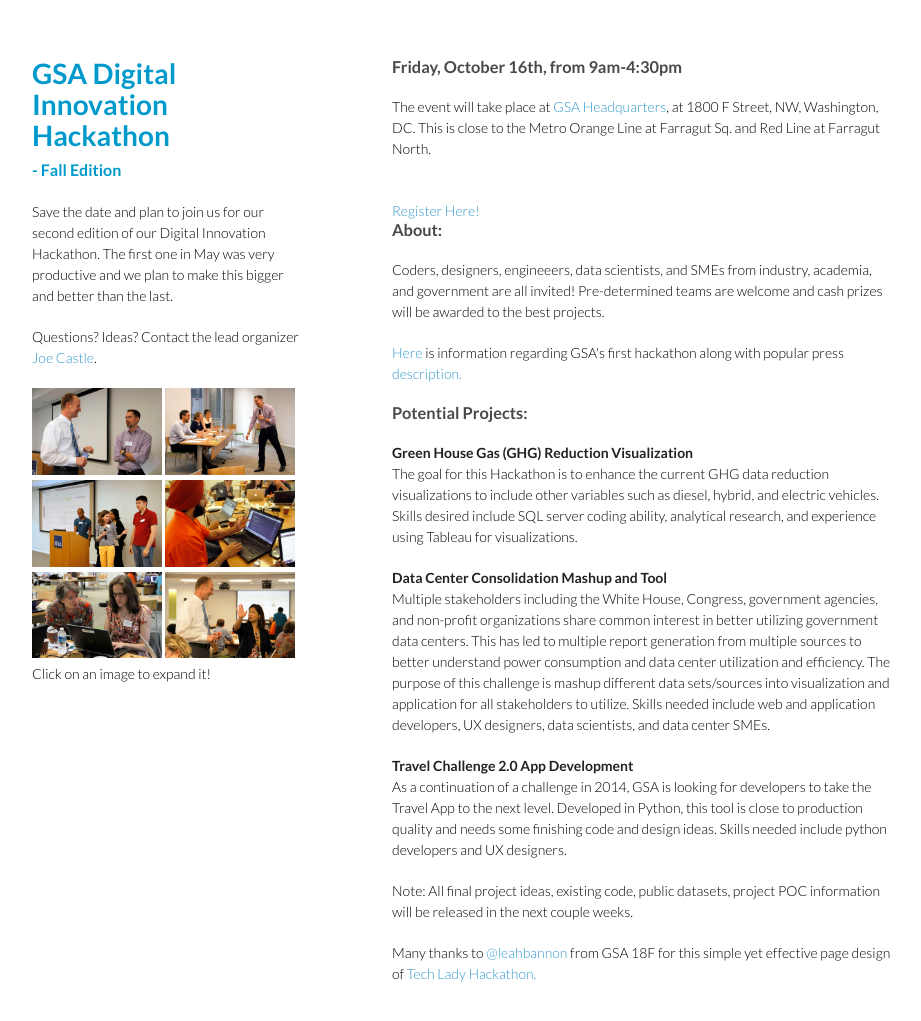
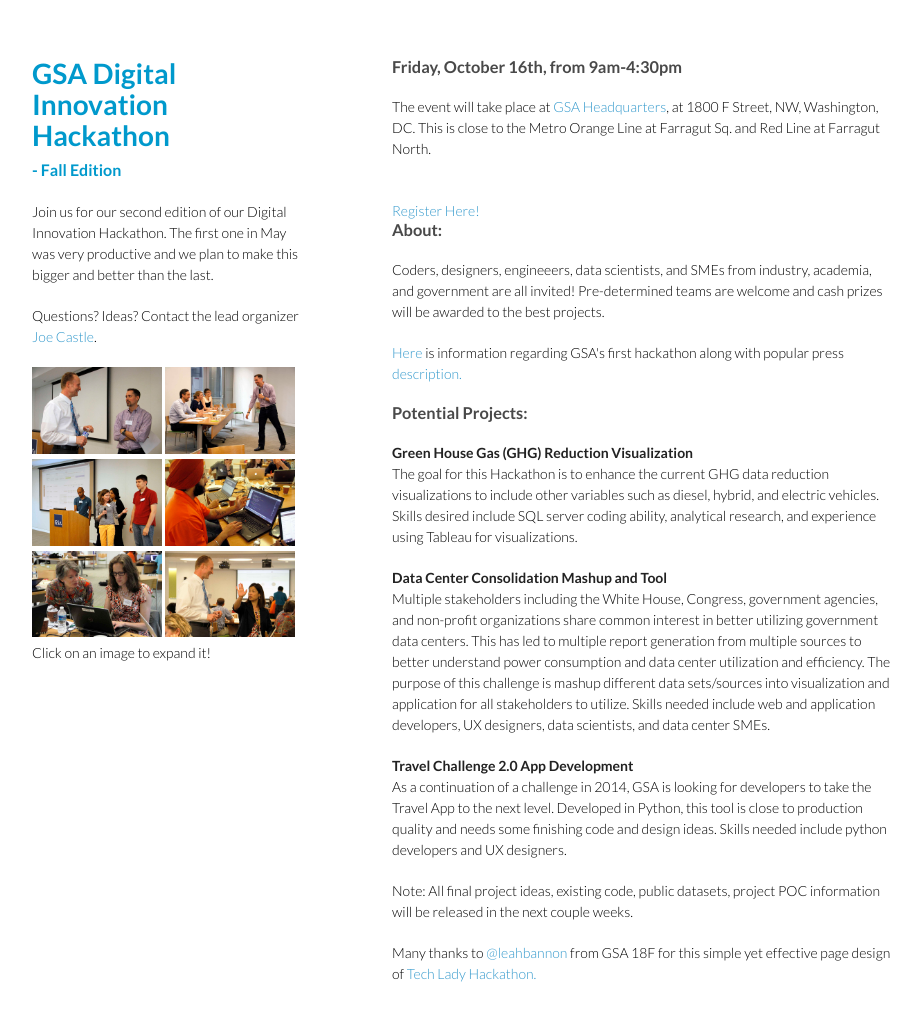
Before and after one commit to GSA/open.gsa.gov, a Jekyll site: the page built from Digital-Innovation-Hackathon-Fall2015/index.html, in a window 1280 px wide and 1054 px high. Shown: the top 1021 px of the window, without its empty margins (178-1099 px from the left). Built offline with Jekyll 4.4.1, drawn with Linux system fonts in a browser that asks for light colours.

Commit message:
text update

```diff
--- a/_includes/header2.html
+++ b/_includes/header2.html
@@ -18,7 +18,7 @@
     <div class="wrapper">
       <header>
         <h1>GSA Digital Innovation<br>Hackathon<br><small>- Fall Edition</small></h1>
-        <p>Save the date and plan to join us for our second edition of our Digital Innovation Hackathon.  The first one in May was very productive and we plan to make this bigger and better than the last.</p>
+        <p>Join us for our second edition of our Digital Innovation Hackathon.  The first one in May was very productive and we plan to make this bigger and better than the last.</p>
 
         <p>Questions? Ideas? Contact the lead organizer <a href="mailto:joseph.castle@gsa.gov">Joe Castle</a>.
 
```
